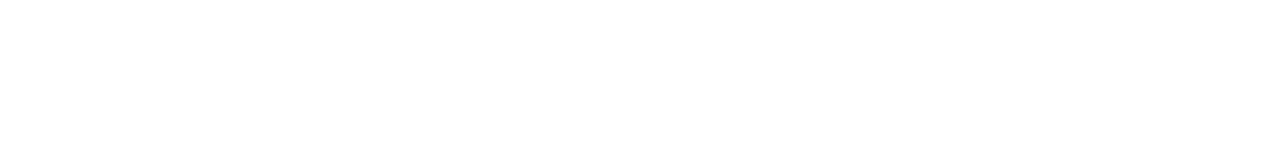
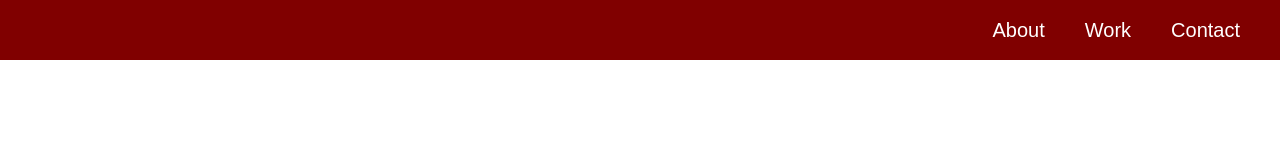
Before and after one commit to Muji02/MUJTABA-AHMAD-Portfolio-KS, a plain HTML site: page Portfolio/index.html in a window 1280 px wide. Drawn offline with Linux system fonts and the light colour scheme.

Commit message:
created navbar

```diff
--- a/Portfolio/index.html
+++ b/Portfolio/index.html
@@ -4,6 +4,15 @@
     <meta charset="UTF-8" />
     <meta name="viewport" content="width=device-width, initial-scale=1.0" />
     <title>Portfolio</title>
+    <link rel="stylesheet" href="navbar.css" />
   </head>
-  <body></body>
+  <body>
+    <div class="navbar">
+      <div class="options">
+        <div>About</div>
+        <div>Work</div>
+        <div>Contact</div>
+      </div>
+    </div>
+  </body>
 </html>
--- a/Portfolio/navbar.css
+++ b/Portfolio/navbar.css
@@ -0,0 +1,24 @@
+* {
+  padding: 0;
+  margin: 0;
+  font-family: sans-serif;
+}
+
+.navbar {
+  background-color: maroon;
+  color: white;
+  display: flex;
+  height: 60px;
+  justify-content: end;
+  align-items: center;
+}
+
+.options {
+  display: flex;
+  margin-right: 20px;
+}
+
+.options div {
+  margin: 20px;
+  font-size: 20px;
+}
```
